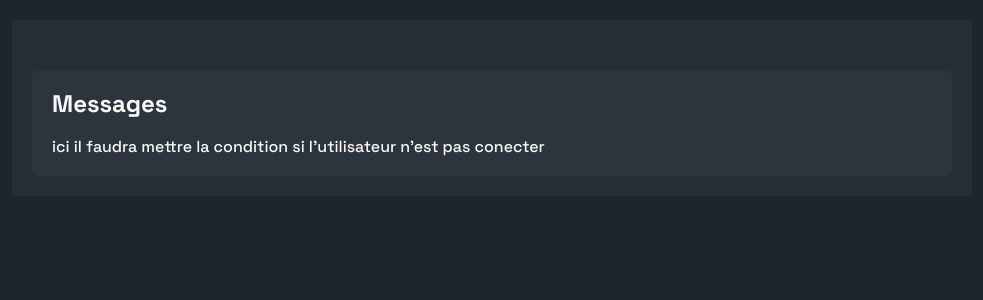
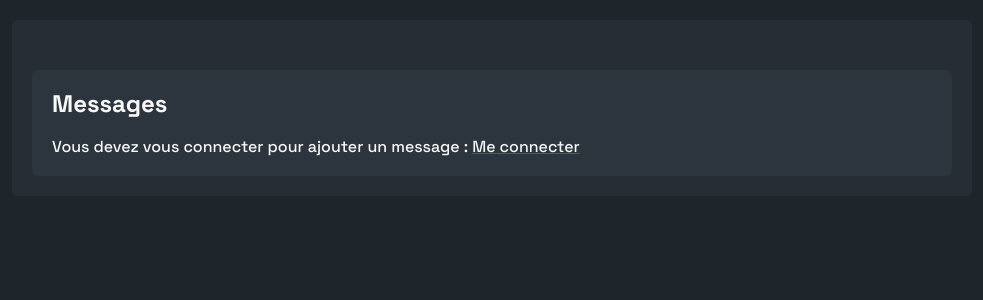
Before and after one commit to maelbadet/symfony-forum-project, a Symfony app: template templates/topic/show.html.twig in a window 1280 px wide. Shown: the part 80-380 px from the top of the page, without its empty margins (148-1131 px from the left). Run offline with Twig, Linux system fonts and the light colour scheme; the template is opened without the code that fills it, so the values that code supplies are empty; some libraries are stand-ins or nearby versions.

Commit message:
Update UI for non-authenticated users in topic view
The user interface for non-authenticated users has been updated in the topic view. A prompt to login when attempting to add a message has been added, along with a link to the login page. The link style in the messages container has also been updated for better visibility and readability.

```diff
--- a/public/css/topic.css
+++ b/public/css/topic.css
@@ -73,6 +73,12 @@
     border-color: var(--clr-accent);
 }
 
+.container-list-messages a {
+    color: rgba(243, 244, 246, 1);
+    font-size: 16px;
+    text-decoration: underline var(--clr-accent);
+}
+
 .author {
     color: var(--fnt-color-tertiary);
     font-size: 12px;
--- a/templates/topic/show.html.twig
+++ b/templates/topic/show.html.twig
@@ -24,7 +24,10 @@
                 {% if app.user %}
                     {{ render(controller('App\\Controller\\MessageController::new', {'topic': topic})) }}
                 {% else %}
-                    <p>ici il faudra mettre la condition si l'utilisateur n'est pas conecter</p>
+                    <p>
+                        Vous devez vous connecter pour ajouter un message :
+                        <a href="{{ path('app_login') }}">Me connecter</a>
+                    </p>
                 {% endif %}
             </div>
         </div>
```
